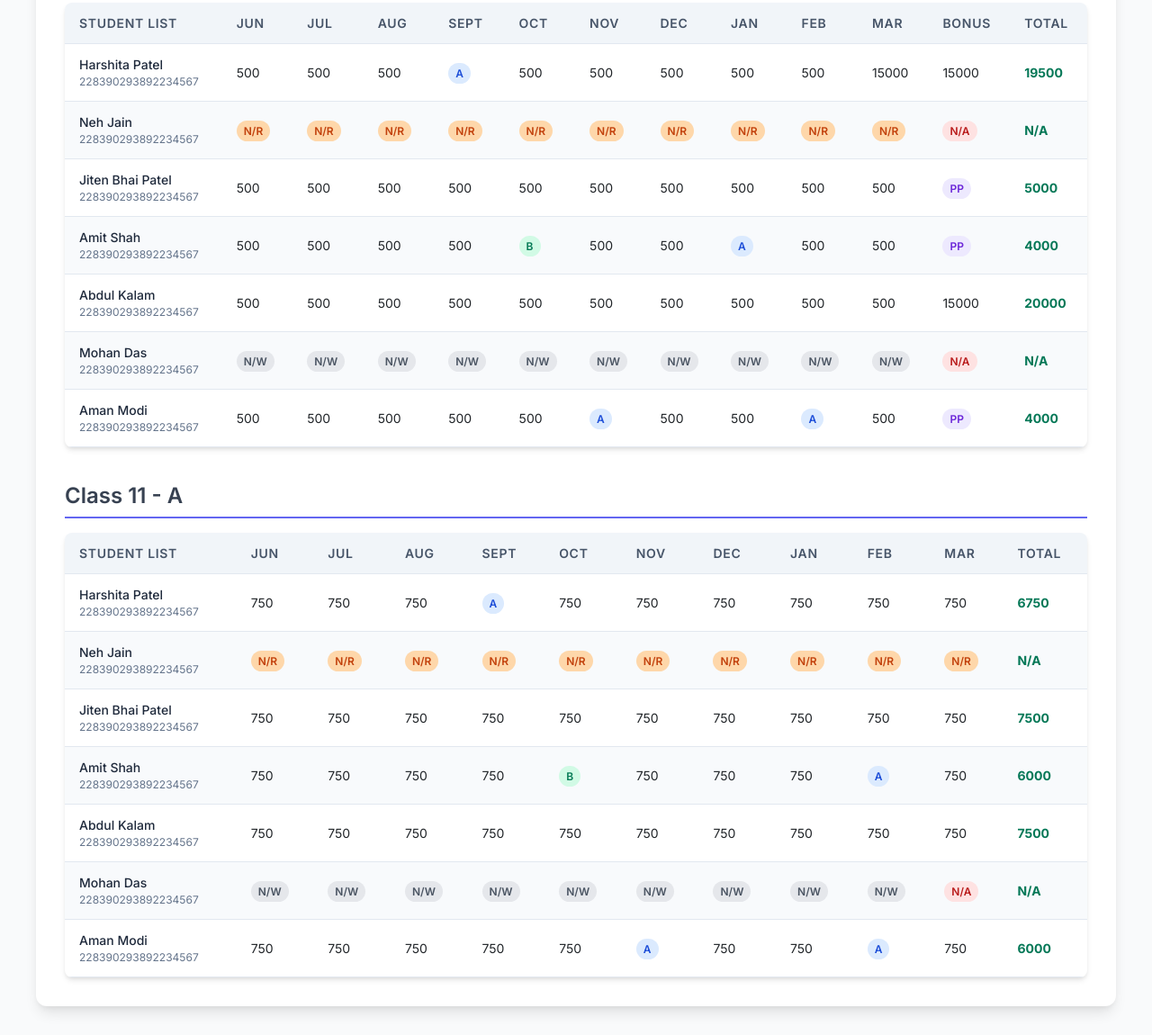
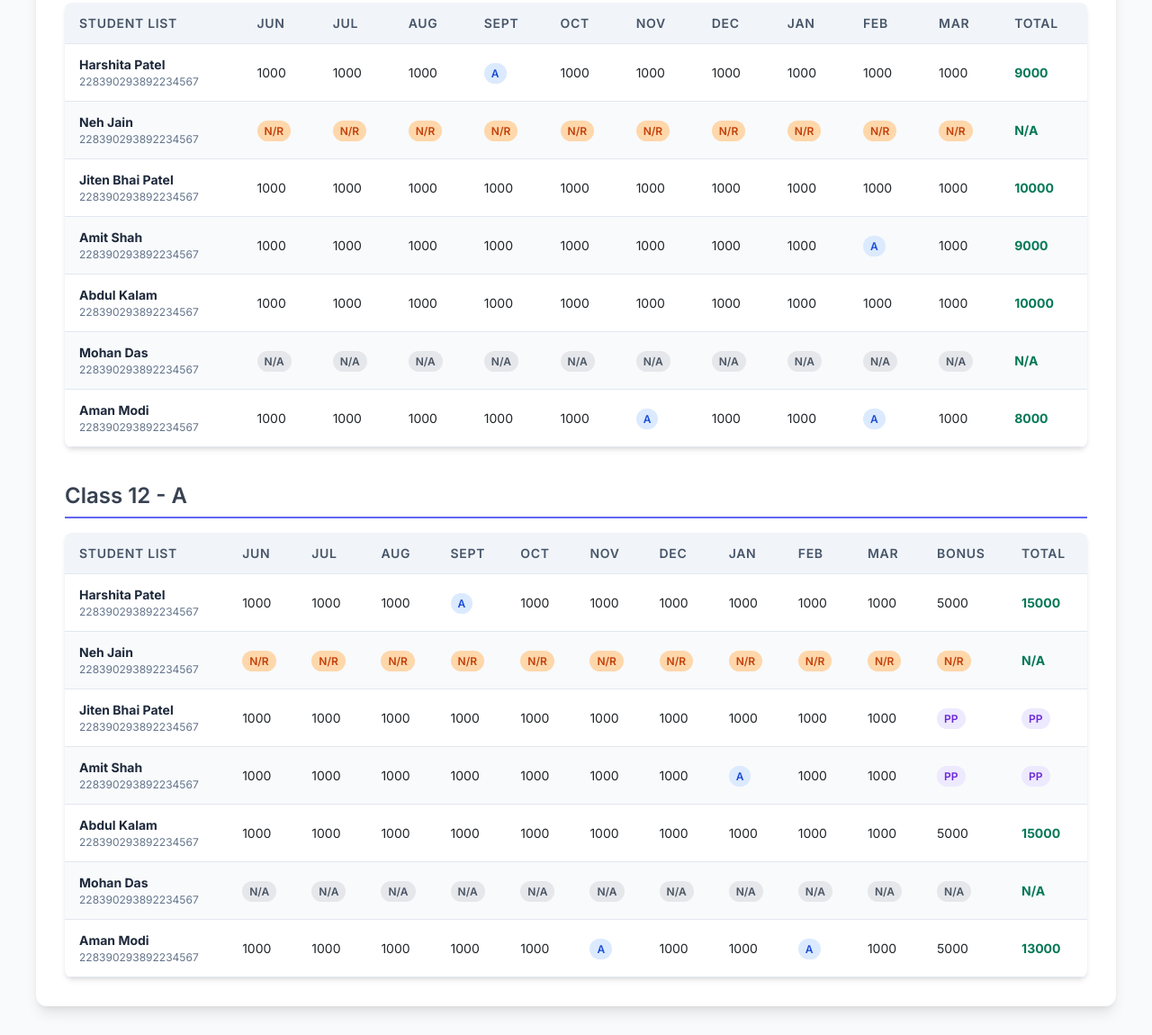
Before and after one commit to repo-sumit/Namo_Scheme-School_Report_Card, a plain HTML site: page index.html in a window 1280 px wide. Shown: the part 560-1710 px from the top of the page at 90% size. Drawn offline with nearby package versions, Linux system fonts and the light colour scheme.

Commit message:
Update index.html

```diff
--- a/index.html
+++ b/index.html
@@ -4,7 +4,7 @@
 <meta content="width=device-width, initial-scale=1.0" name="viewport"/>
 <title>Namo Lakshmi Yojana Report Card : 2024 - 25</title>
 <link href="https://cdn.jsdelivr.net/npm/tailwindcss@2.2.19/dist/tailwind.min.css" rel="stylesheet"/>
-<link href="https://fonts.googleapis.com/css2?family=Inter:wght@400;500;600;700&amp;display=swap" rel="stylesheet"/>
+<link href="https://fonts.googleapis.com/css2?family=Inter:wght@400;1000;600;700&amp;display=swap" rel="stylesheet"/>
 <link href="https://fonts.googleapis.com/icon?family=Material+Icons" rel="stylesheet"/>
 
 <link rel="stylesheet" href="https://maxcdn.bootstrapcdn.com/bootstrap/4.0.0/css/bootstrap.min.css">
@@ -107,7 +107,7 @@
             background-color: #f1f5f9;
         }
         .student-name {
-            font-weight: 500;
+            font-weight: 1000;
             color: #1e293b;
         }
         .student-id {
@@ -120,7 +120,7 @@
             font-size: 0.75rem;
             text-align: center;
         }
-        .status-A { background-color: #dbeafe; color: #1d4ed8; }.status-B { background-color: #d1fae5; color: #057a55; }.status-PP { background-color: #ede9fe; color: #6d28d9; }.status-R { background-color: #fee2e2; color: #b91c1c; }.status-P { background-color: #fef3c7; color: #b45309; }.status-NA { background-color: #fee2e2; color: #b91c1c; }.status-NR { background-color: #fed7aa; color: #c2410c; }.status-NW { background-color: #e5e7eb; color: #4b5563; }.total-amount {
+        .status-A { background-color: #dbeafe; color: #1d4ed8; }.status-B { background-color: #d1fae5; color: #057a55; }.status-PP { background-color: #ede9fe; color: #6d28d9; }.status-R { background-color: #fee2e2; color: #b91c1c; }.status-P { background-color: #fef3c7; color: #b45309; }.status-NA { background-color: #fee2e2; color: #b91c1c; }.status-NR { background-color: #fed7aa; color: #c2410c; }.status-NA { background-color: #e5e7eb; color: #4b5563; }.total-amount {
             font-weight: 700;
             color: #047857;}
         .class-header {
@@ -137,7 +137,7 @@
 <div class="report-card-container">
 <header class="header-section">
 <div class="header-text">
-<h1>Namo Lakshmi School Report Card 2024-25</h1>
+<h1>Namo Saraswati School Report Card 2024-25</h1>
 <p>Empowering Girls, Supporting Education, Shaping Futures</p>
 <div class="school-info row " style="width: 140%;">
 <div class="col-8">
@@ -168,157 +168,6 @@
 <div class="legend-item"><span class="legend-code legend-code-B">B</span> = Bank Account Mismatch</div>
 <div class="legend-item"><span class="legend-code legend-code-PP">PP</span> = Payment in Process</div>
 </div>
-<section>
-<h2 class="class-header">Class 10 - A</h2>
-<div class="table-container">
-<table>
-<thead>
-<tr>
-<th>Student List</th>
-<th>Jun </th>
-<th>Jul </th>
-<th>Aug </th>
-<th>Sept </th>
-<th>Oct </th>
-<th>Nov </th>
-<th>Dec </th>
-<th>Jan </th>
-<th>Feb </th>
-<th>Mar </th>
-<th>Bonus</th>
-<th>Total</th>
-</tr>
-</thead>
-<tbody>
-<tr>
-<td>
-<div class="student-name">Harshita Patel</div>
-<div class="student-id">228390293892234567</div>
-</td>
-<td>500</td>
-<td>500</td>
-<td>500</td>
-<td><span class="status-badge status-A">A</span></td>
-<td>500</td>
-<td>500</td>
-<td>500</td>
-<td>500</td>
-<td>500</td>
-<td>15000</td>
-<td>15000</td>
-<td class="total-amount">19500</td>
-</tr>
-<tr>
-<td>
-<div class="student-name">Neh Jain</div>
-<div class="student-id">228390293892234567</div>
-</td>
-<td><span class="status-badge status-NR">N/R</span></td>
-<td><span class="status-badge status-NR">N/R</span></td>
-<td><span class="status-badge status-NR">N/R</span></td>
-<td><span class="status-badge status-NR">N/R</span></td>
-<td><span class="status-badge status-NR">N/R</span></td>
-<td><span class="status-badge status-NR">N/R</span></td>
-<td><span class="status-badge status-NR">N/R</span></td>
-<td><span class="status-badge status-NR">N/R</span></td>
-<td><span class="status-badge status-NR">N/R</span></td>
-<td><span class="status-badge status-NR">N/R</span></td>
-<td><span class="status-badge status-NA">N/A</span></td>
-<td class="total-amount">N/A</td>
-</tr>
-<tr>
-<td>
-<div class="student-name">Jiten Bhai Patel</div>
-<div class="student-id">228390293892234567</div>
-</td>
-<td>500</td>
-<td>500</td>
-<td>500</td>
-<td>500</td>
-<td>500</td>
-<td>500</td>
-<td>500</td>
-<td>500</td>
-<td>500</td>
-<td>500</td>
-<td><span class="status-badge status-PP">PP</span></td>
-<td class="total-amount">5000</td>
-</tr>
-<tr>
-<td>
-<div class="student-name">Amit Shah</div>
-<div class="student-id">228390293892234567</div>
-</td>
-<td>500</td>
-<td>500</td>
-<td>500</td>
-<td>500</td>
-<td><span class="status-badge status-B">B</span></td>
-<td>500</td>
-<td>500</td>
-<td><span class="status-badge status-A">A</span></td>
-<td>500</td>
-<td>500</td>
-<td><span class="status-badge status-PP">PP</span></td>
-<td class="total-amount">4000</td>
-</tr>
-<tr>
-<td>
-<div class="student-name">Abdul Kalam</div>
-<div class="student-id">228390293892234567</div>
-</td>
-<td>500</td>
-<td>500</td>
-<td>500</td>
-<td>500</td>
-<td>500</td>
-<td>500</td>
-<td>500</td>
-<td>500</td>
-<td>500</td>
-<td>500</td>
-<td>15000</td>
-<td class="total-amount">20000</td>
-</tr>
-<tr>
-<td>
-<div class="student-name">Mohan Das</div>
-<div class="student-id">228390293892234567</div>
-</td>
-<td><span class="status-badge status-NW">N/W</span></td>
-<td><span class="status-badge status-NW">N/W</span></td>
-<td><span class="status-badge status-NW">N/W</span></td>
-<td><span class="status-badge status-NW">N/W</span></td>
-<td><span class="status-badge status-NW">N/W</span></td>
-<td><span class="status-badge status-NW">N/W</span></td>
-<td><span class="status-badge status-NW">N/W</span></td>
-<td><span class="status-badge status-NW">N/W</span></td>
-<td><span class="status-badge status-NW">N/W</span></td>
-<td><span class="status-badge status-NW">N/W</span></td>
-<td><span class="status-badge status-NA">N/A</span></td>
-<td class="total-amount">N/A</td>
-</tr>
-<tr>
-<td>
-<div class="student-name">Aman Modi</div>
-<div class="student-id">228390293892234567</div>
-</td>
-<td>500</td>
-<td>500</td>
-<td>500</td>
-<td>500</td>
-<td>500</td>
-<td><span class="status-badge status-A">A</span></td>
-<td>500</td>
-<td>500</td>
-<td><span class="status-badge status-A">A</span></td>
-<td>500</td>
-<td><span class="status-badge status-PP">PP</span></td>
-<td class="total-amount">4000</td>
-</tr>
-</tbody>
-</table>
-</div>
 </section>
 <section>
 <h2 class="class-header">Class 11 - A</h2>
@@ -346,17 +195,17 @@
 <div class="student-name">Harshita Patel</div>
 <div class="student-id">228390293892234567</div>
 </td>
-<td>750</td>
-<td>750</td>
-<td>750</td>
+<td>1000</td>
+<td>1000</td>
+<td>1000</td>
 <td><span class="status-badge status-A">A</span></td>
-<td>750</td>
-<td>750</td>
-<td>750</td>
-<td>750</td>
-<td>750</td>
-<td>750</td>
-<td class="total-amount">6750</td>
+<td>1000</td>
+<td>1000</td>
+<td>1000</td>
+<td>1000</td>
+<td>1000</td>
+<td>1000</td>
+<td class="total-amount">9000</td>
 </tr>
 <tr>
 <td>
@@ -380,66 +229,66 @@
 <div class="student-name">Jiten Bhai Patel</div>
 <div class="student-id">228390293892234567</div>
 </td>
-<td>750</td>
-<td>750</td>
-<td>750</td>
-<td>750</td>
-<td>750</td>
-<td>750</td>
-<td>750</td>
-<td>750</td>
-<td>750</td>
-<td>750</td>
-<td class="total-amount">7500</td>
+<td>1000</td>
+<td>1000</td>
+<td>1000</td>
+<td>1000</td>
+<td>1000</td>
+<td>1000</td>
+<td>1000</td>
+<td>1000</td>
+<td>1000</td>
+<td>1000</td>
+<td class="total-amount">10000</td>
 </tr>
 <tr>
 <td>
 <div class="student-name">Amit Shah</div>
 <div class="student-id">228390293892234567</div>
 </td>
-<td>750</td>
-<td>750</td>
-<td>750</td>
-<td>750</td>
-<td><span class="status-badge status-B">B</span></td>
-<td>750</td>
-<td>750</td>
-<td>750</td>
+<td>1000</td>
+<td>1000</td>
+<td>1000</td>
+<td>1000</td>
+<td>1000</td>
+<td>1000</td>
+<td>1000</td>
+<td>1000</td>
 <td><span class="status-badge status-A">A</span></td>
-<td>750</td>
-<td class="total-amount">6000</td>
+<td>1000</td>
+<td class="total-amount">9000</td>
 </tr>
 <tr>
 <td>
 <div class="student-name">Abdul Kalam</div>
 <div class="student-id">228390293892234567</div>
 </td>
-<td>750</td>
-<td>750</td>
-<td>750</td>
-<td>750</td>
-<td>750</td>
-<td>750</td>
-<td>750</td>
-<td>750</td>
-<td>750</td>
-<td>750</td>
-<td class="total-amount">7500</td>
+<td>1000</td>
+<td>1000</td>
+<td>1000</td>
+<td>1000</td>
+<td>1000</td>
+<td>1000</td>
+<td>1000</td>
+<td>1000</td>
+<td>1000</td>
+<td>1000</td>
+<td class="total-amount">10000</td>
 </tr>
 <tr>
 <td>
 <div class="student-name">Mohan Das</div>
 <div class="student-id">228390293892234567</div>
 </td>
-<td><span class="status-badge status-NW">N/W</span></td>
-<td><span class="status-badge status-NW">N/W</span></td>
-<td><span class="status-badge status-NW">N/W</span></td>
-<td><span class="status-badge status-NW">N/W</span></td>
-<td><span class="status-badge status-NW">N/W</span></td>
-<td><span class="status-badge status-NW">N/W</span></td>
-<td><span class="status-badge status-NW">N/W</span></td>
-<td><span class="status-badge status-NW">N/W</span></td>
-<td><span class="status-badge status-NW">N/W</span></td>
+<td><span class="status-badge status-NA">N/A</span></td>
+<td><span class="status-badge status-NA">N/A</span></td>
+<td><span class="status-badge status-NA">N/A</span></td>
+<td><span class="status-badge status-NA">N/A</span></td>
+<td><span class="status-badge status-NA">N/A</span></td>
+<td><span class="status-badge status-NA">N/A</span></td>
+<td><span class="status-badge status-NA">N/A</span></td>
+<td><span class="status-badge status-NA">N/A</span></td>
+<td><span class="status-badge status-NA">N/A</span></td>
 <td><span class="status-badge status-NA">N/A</span></td>
 <td class="total-amount">N/A</td>
 </tr>
@@ -448,17 +297,168 @@
 <div class="student-name">Aman Modi</div>
 <div class="student-id">228390293892234567</div>
 </td>
-<td>750</td>
-<td>750</td>
-<td>750</td>
-<td>750</td>
-<td>750</td>
+<td>1000</td>
+<td>1000</td>
+<td>1000</td>
+<td>1000</td>
+<td>1000</td>
 <td><span class="status-badge status-A">A</span></td>
-<td>750</td>
-<td>750</td>
+<td>1000</td>
+<td>1000</td>
 <td><span class="status-badge status-A">A</span></td>
-<td>750</td>
-<td class="total-amount">6000</td>
+<td>1000</td>
+<td class="total-amount">8000</td>
+</tr>
+</tbody>
+</table>
+</div>
+<section>
+<h2 class="class-header">Class 12 - A</h2>
+<div class="table-container">
+<table>
+<thead>
+<tr>
+<th>Student List</th>
+<th>Jun </th>
+<th>Jul </th>
+<th>Aug </th>
+<th>Sept </th>
+<th>Oct </th>
+<th>Nov </th>
+<th>Dec </th>
+<th>Jan </th>
+<th>Feb </th>
+<th>Mar </th>
+<th>Bonus</th>
+<th>Total</th>
+</tr>
+</thead>
+<tbody>
+<tr>
+<td>
+<div class="student-name">Harshita Patel</div>
+<div class="student-id">228390293892234567</div>
+</td>
+<td>1000</td>
+<td>1000</td>
+<td>1000</td>
+<td><span class="status-badge status-A">A</span></td>
+<td>1000</td>
+<td>1000</td>
+<td>1000</td>
+<td>1000</td>
+<td>1000</td>
+<td>1000</td>
+<td>5000</td>
+<td class="total-amount">15000</td>
+</tr>
+<tr>
+<td>
+<div class="student-name">Neh Jain</div>
+<div class="student-id">228390293892234567</div>
+</td>
+<td><span class="status-badge status-NR">N/R</span></td>
+<td><span class="status-badge status-NR">N/R</span></td>
+<td><span class="status-badge status-NR">N/R</span></td>
+<td><span class="status-badge status-NR">N/R</span></td>
+<td><span class="status-badge status-NR">N/R</span></td>
+<td><span class="status-badge status-NR">N/R</span></td>
+<td><span class="status-badge status-NR">N/R</span></td>
+<td><span class="status-badge status-NR">N/R</span></td>
+<td><span class="status-badge status-NR">N/R</span></td>
+<td><span class="status-badge status-NR">N/R</span></td>
+<td><span class="status-badge status-NR">N/R</span></td>
+<td class="total-amount">N/A</td>
+</tr>
+<tr>
+<td>
+<div class="student-name">Jiten Bhai Patel</div>
+<div class="student-id">228390293892234567</div>
+</td>
+<td>1000</td>
+<td>1000</td>
+<td>1000</td>
+<td>1000</td>
+<td>1000</td>
+<td>1000</td>
+<td>1000</td>
+<td>1000</td>
+<td>1000</td>
+<td>1000</td>
+<td><span class="status-badge status-PP">PP</span></td>
+<td><span class="status-badge status-PP">PP</span></td>
+</tr>
+<tr>
+<td>
+<div class="student-name">Amit Shah</div>
+<div class="student-id">228390293892234567</div>
+</td>
+<td>1000</td>
+<td>1000</td>
+<td>1000</td>
+<td>1000</td>
+<td>1000</td>
+<td>1000</td>
+<td>1000</td>
+<td><span class="status-badge status-A">A</span></td>
+<td>1000</td>
+<td>1000</td>
+<td><span class="status-badge status-PP">PP</span></td>
+<td><span class="status-badge status-PP">PP</span></td>
+</tr>
+<tr>
+<td>
+<div class="student-name">Abdul Kalam</div>
+<div class="student-id">228390293892234567</div>
+</td>
+<td>1000</td>
+<td>1000</td>
+<td>1000</td>
+<td>1000</td>
+<td>1000</td>
+<td>1000</td>
+<td>1000</td>
+<td>1000</td>
+<td>1000</td>
+<td>1000</td>
+<td>5000</td>
+<td class="total-amount">15000</td>
+</tr>
+<tr>
+<td>
+<div class="student-name">Mohan Das</div>
+<div class="student-id">228390293892234567</div>
+</td>
+<td><span class="status-badge status-NA">N/A</span></td>
+<td><span class="status-badge status-NA">N/A</span></td>
+<td><span class="status-badge status-NA">N/A</span></td>
+<td><span class="status-badge status-NA">N/A</span></td>
+<td><span class="status-badge status-NA">N/A</span></td>
+<td><span class="status-badge status-NA">N/A</span></td>
+<td><span class="status-badge status-NA">N/A</span></td>
+<td><span class="status-badge status-NA">N/A</span></td>
+<td><span class="status-badge status-NA">N/A</span></td>
+<td><span class="status-badge status-NA">N/A</span></td>
+<td><span class="status-badge status-NA">N/A</span></td>
+<td class="total-amount">N/A</td>
+</tr>
+<tr>
+<td>
+<div class="student-name">Aman Modi</div>
+<div class="student-id">228390293892234567</div>
+</td>
+<td>1000</td>
+<td>1000</td>
+<td>1000</td>
+<td>1000</td>
+<td>1000</td>
+<td><span class="status-badge status-A">A</span></td>
+<td>1000</td>
+<td>1000</td>
+<td><span class="status-badge status-A">A</span></td>
+<td>1000</td>
+<td>5000</td>
+<td class="total-amount">13000</td>
 </tr>
 </tbody>
 </table>
```
